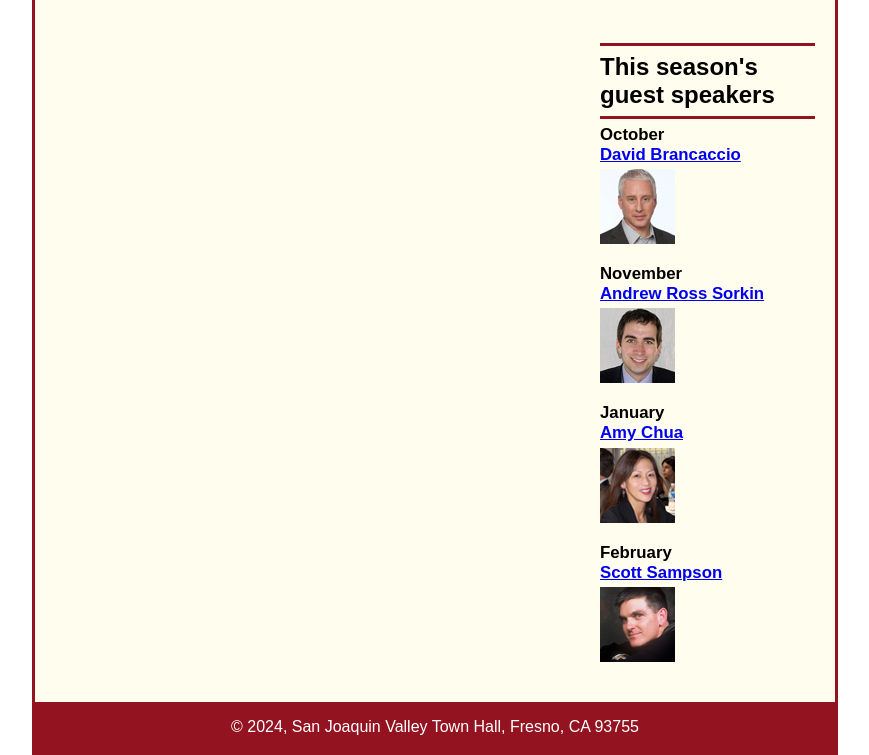
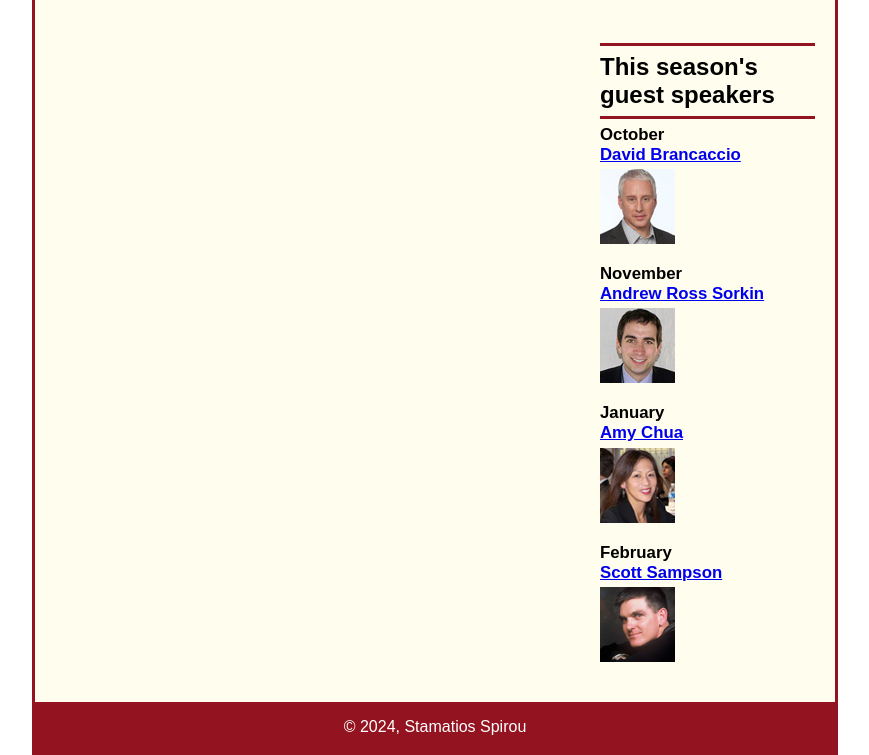
Before and after one commit to stamatios-spirou/A08, a plain HTML site: page c6_index.html in a window 1280 px wide. Shown: the part 838-1593 px from the top of the page, without its empty margins (205-1074 px from the left). Drawn offline with Linux system fonts and the light colour scheme.

Commit message:
Update c6_index.html

```diff
--- a/c6_index.html
+++ b/c6_index.html
@@ -58,7 +58,7 @@
 		</aside>
 	</main>
 	<footer>
-		<p>&copy; 2024, San Joaquin Valley Town Hall, Fresno, CA 93755</p>
+		<p>&copy; 2024, Stamatios Spirou</p>
 	</footer>
 </body>
 </html>
```
